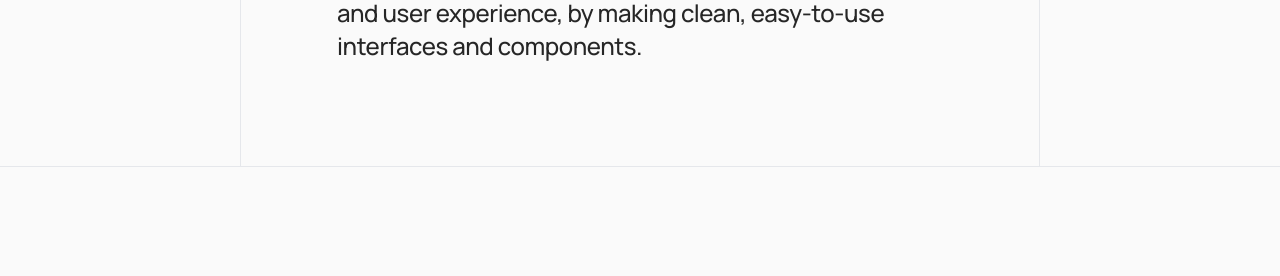
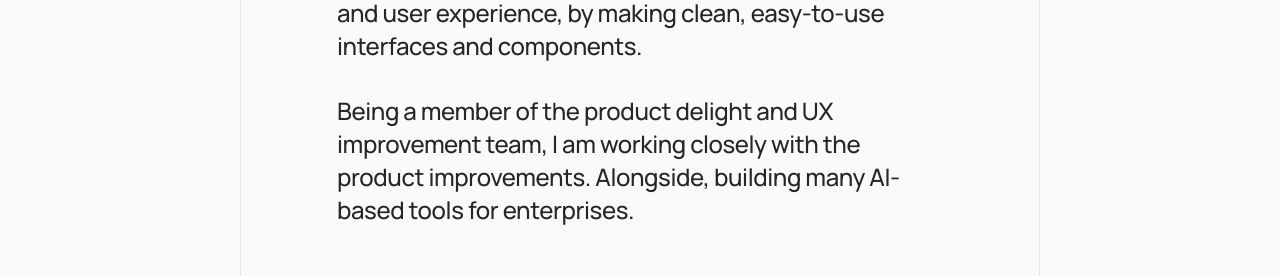
Before and after one commit to yashsehgal/personal-website, a Next.js app: page / in a window 1280 px wide. Shown: the part 1278-1554 px from the top of the page. Before the commit the page ends 1445 px from the top, so only its background shows below. Built offline with nearby package versions, Linux system fonts and the light colour scheme.

Commit message:
feat: add more copy to current work section

```diff
--- a/components/website-sections/home/current-work-details.tsx
+++ b/components/website-sections/home/current-work-details.tsx
@@ -19,7 +19,11 @@ export const CurrentWorkDetailSection = () => {
               Helping the product scale in terms of design and user experience,
               by making clean, easy-to-use interfaces and components.
             </p>
-            <p className="leading-snug text-2xl mt-2"></p>
+            <p className="leading-snug text-2xl mt-8">
+              Being a member of the product delight and UX improvement team, I
+              am working closely with the product improvements. Alongside,
+              building many AI-based tools for enterprises.
+            </p>
           </div>
         </div>
       </ResponsiveContentControl>
```
